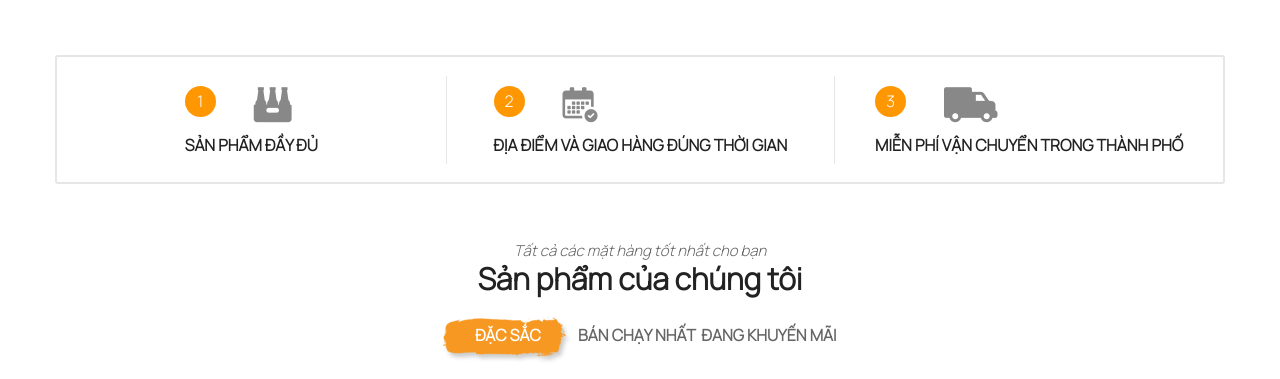
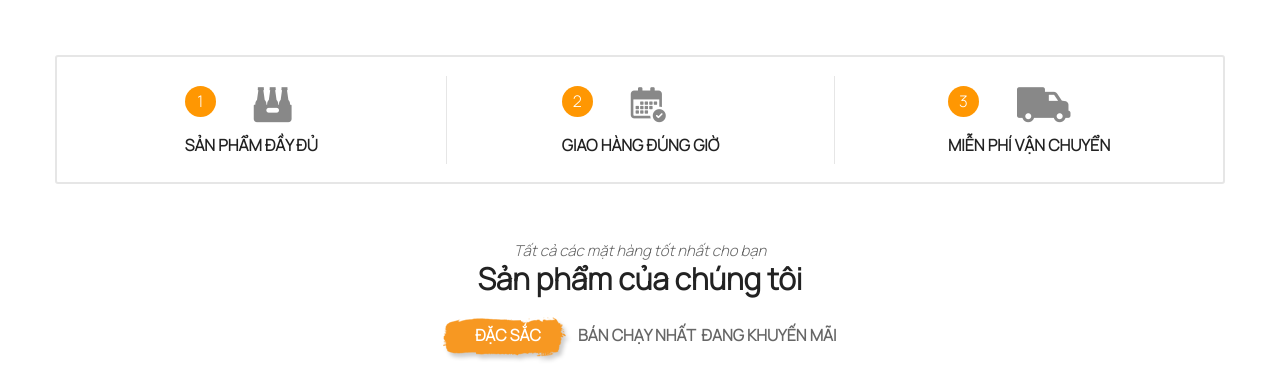
Before and after one commit to NDMTP/Atadi, a PHP site: page / in a window 1280 px wide. Shown: the part 1470-1849 px from the top of the page. Run offline with PHP 8.4, Linux system fonts and the light colour scheme; some libraries are stand-ins or nearby versions; some web fonts are replaced.

Commit message:
2/3 trang chủ

```diff
--- a/index.php
+++ b/index.php
@@ -468,14 +468,14 @@
                                 <div class="service-inner color-reverse">
                                     <span class="number">2</span>
                                     <span class="biolife-icon icon-schedule"></span>
-                                    <a class="srv-name" href="#">Địa điểm và giao hàng đúng thời gian</a>
+                                    <a class="srv-name" href="#">Giao hàng đúng giờ</a>
                                 </div>
                             </li>
                             <li>
                                 <div class="service-inner color-reverse">
                                     <span class="number">3</span>
                                     <span class="biolife-icon icon-car"></span>
-                                    <a class="srv-name" href="#">Miễn phí vận chuyển trong thành phố</a>
+                                    <a class="srv-name" href="#">Miễn phí vận chuyển</a>
                                 </div>
                             </li>
                         </ul>
```
